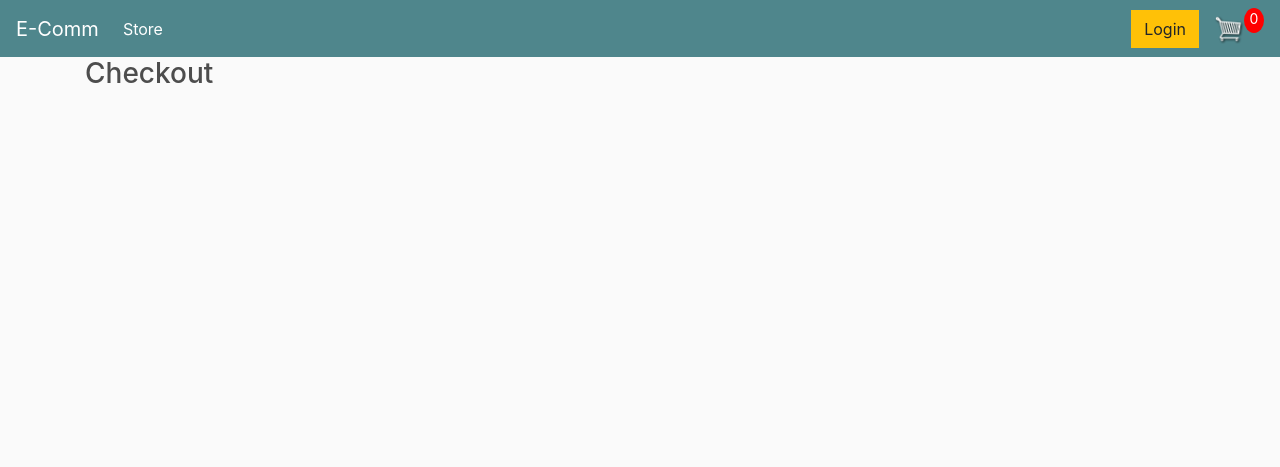
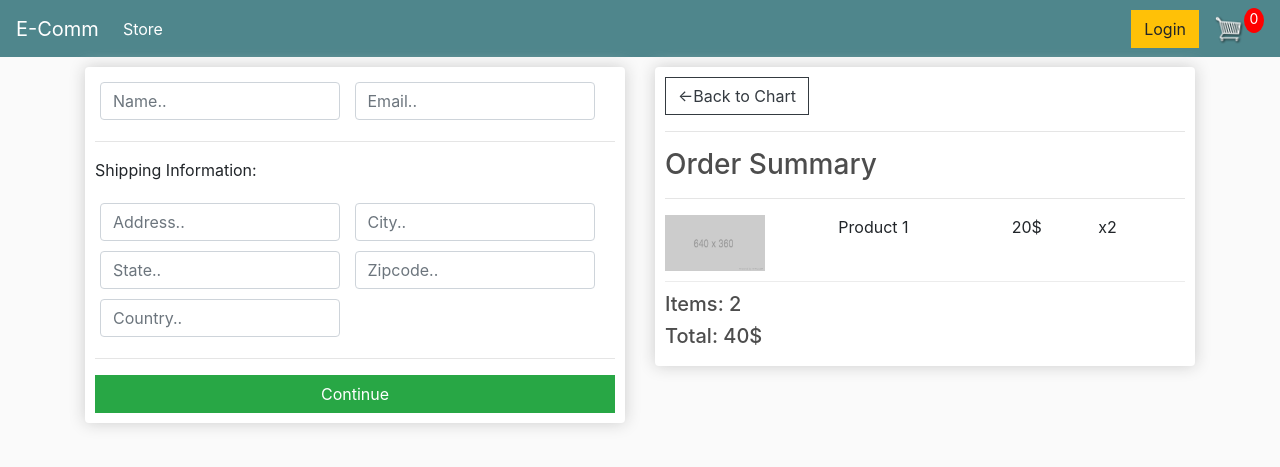
Before and after one commit to werfxz/django-ecommerce, a Django app: page /checkout/ in a window 1280 px wide. Shown: the top 467 px of the page. Run offline with Django 3.2, Linux system fonts and the light colour scheme; some libraries are stand-ins or nearby versions.

Commit message:
checkout forms and order summary added

```diff
--- a/store/templates/store/checkout.html
+++ b/store/templates/store/checkout.html
@@ -1,5 +1,71 @@
 {% extends 'store/main.html' %}
 {% load static %}
 {% block content%}
-    <h3>Checkout</h3>
+<div class="row">
+    <div class="col-lg-6">
+        <div class="box-element" id="form-wrapper">
+            <form id="form">
+                <div id="user-info">
+                    <div class="form-field">
+                        <input required class="form-control" type="text"
+                                        name="name" placeholder="Name..">
+                    </div>
+                    <div class="form-field">
+                        <input required class="form-control" type="text"
+                                        name="email" placeholder="Email..">
+                    </div>
+                </div>
+                <div id="shipping-info">
+                    <hr>
+                    <p>Shipping Information:</p>
+                    <div class="form-field">
+                        <input required class="form-control" type="text"
+                                        name="address" placeholder="Address..">
+                    </div>
+                    <div class="form-field">
+                        <input required class="form-control" type="city"
+                                        name="address" placeholder="City..">
+                    </div>
+                    <div class="form-field">
+                        <input required class="form-control" type="state"
+                                        name="address" placeholder="State..">
+                    </div>
+                    <div class="form-field">
+                        <input required class="form-control" type="zipcode"
+                                        name="address" placeholder="Zipcode..">
+                    </div>
+                    <div class="form-field">
+                        <input required class="form-control" type="countery"
+                                        name="address" placeholder="Country..">
+                    </div>
+                </div>
+                <hr>
+                <input id="form-button" class="btn btn-success btn-block"
+                                        type="submit" value="Continue">
+            </form>
+        </div>
+        <br>
+        <div class="box-element hidden" id="payment-info">
+            <small>Paypal Options</small>
+        </div>
+    </div>
+    <div class="col-lg-6">
+        <div class="box-element">
+            <a class="btn btn-outline-dark"
+               href="{% url 'cart' %}">&#x2190;Back to Chart </a>
+            <hr>
+            <h3>Order Summary</h3>
+            <hr>
+            <div class="cart-row">
+                <div style="flex:2"><img class="row-image"
+                                            src="{% static 'images/placeholder.png' %}"></div>
+                <div style="flex:2">Product 1</div>
+                <div style="flex:1">20$</div>
+                <div style="flex:1">x2</div>
+            </div>
+            <h5>Items: 2</h5>
+            <h5>Total: 40$</h5>
+        </div>
+    </div>
+</div>
 {% endblock content%}
```
Also changed, not shown: store/templates/store/cart.html (indentation only).
